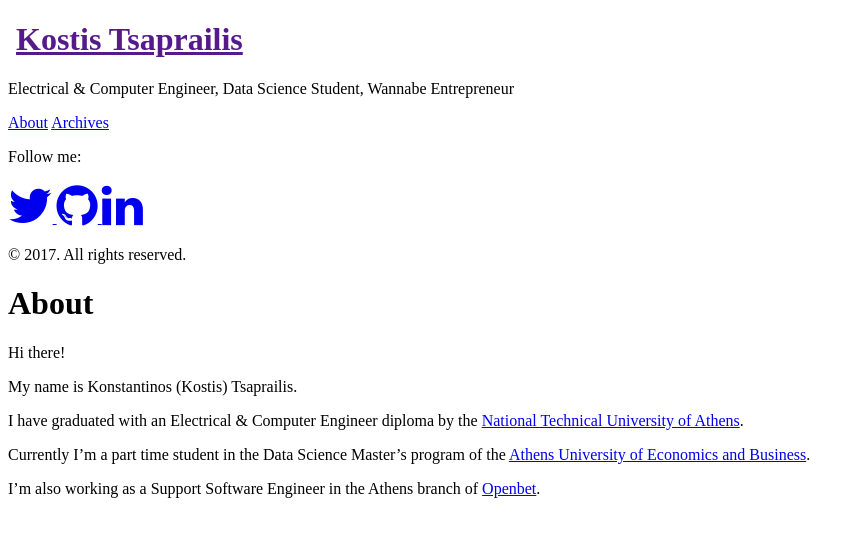
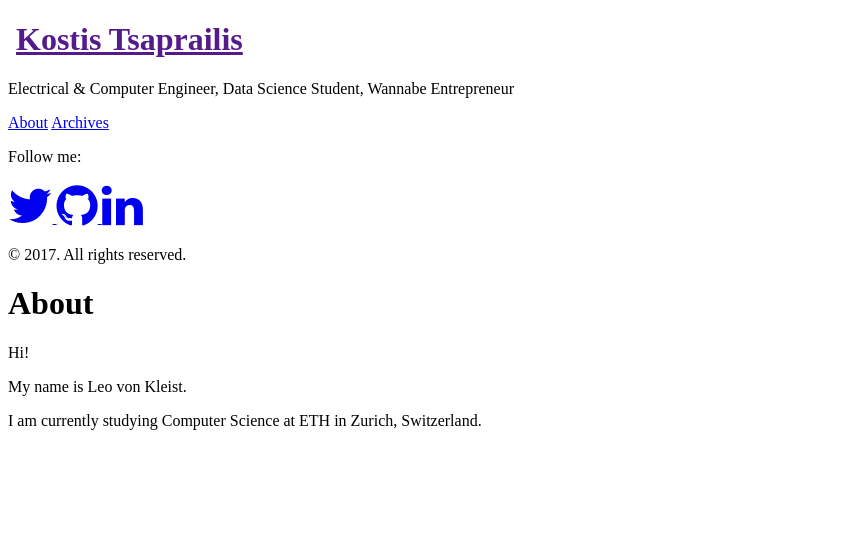
Before and after one commit to leokleist/kostistsaprailis.github.io, a Jekyll site: the page built from about.md, in a window 1280 px wide. Shown: the top 537 px of the page, without its empty margins (0-865 px from the left). Built offline with Jekyll 4.4.1, drawn with Linux system fonts in a browser that asks for light colours; nearby versions of some CDN libraries; comment, search, counter and statistics services are not loaded.

Commit message:
Update about.md

```diff
--- a/about.md
+++ b/about.md
@@ -3,12 +3,8 @@ layout: page
 title: About
 ---
 
-Hi there!
+Hi!
 
-My name is Konstantinos (Kostis) Tsaprailis.
+My name is Leo von Kleist.
 
-I have graduated with an Electrical & Computer Engineer diploma by the [National Technical University of Athens](http://www.ntua.gr/index_en.html).
-
-Currently I'm a part time student in the Data Science Master's program of the [Athens University of Economics and Business](http://www.aueb.gr/index_en.php).
-
-I'm also working as a Support Software Engineer in the Athens branch of [Openbet](https://www.openbet.com/).
+I am currently studying Computer Science at ETH in Zurich, Switzerland.
```
